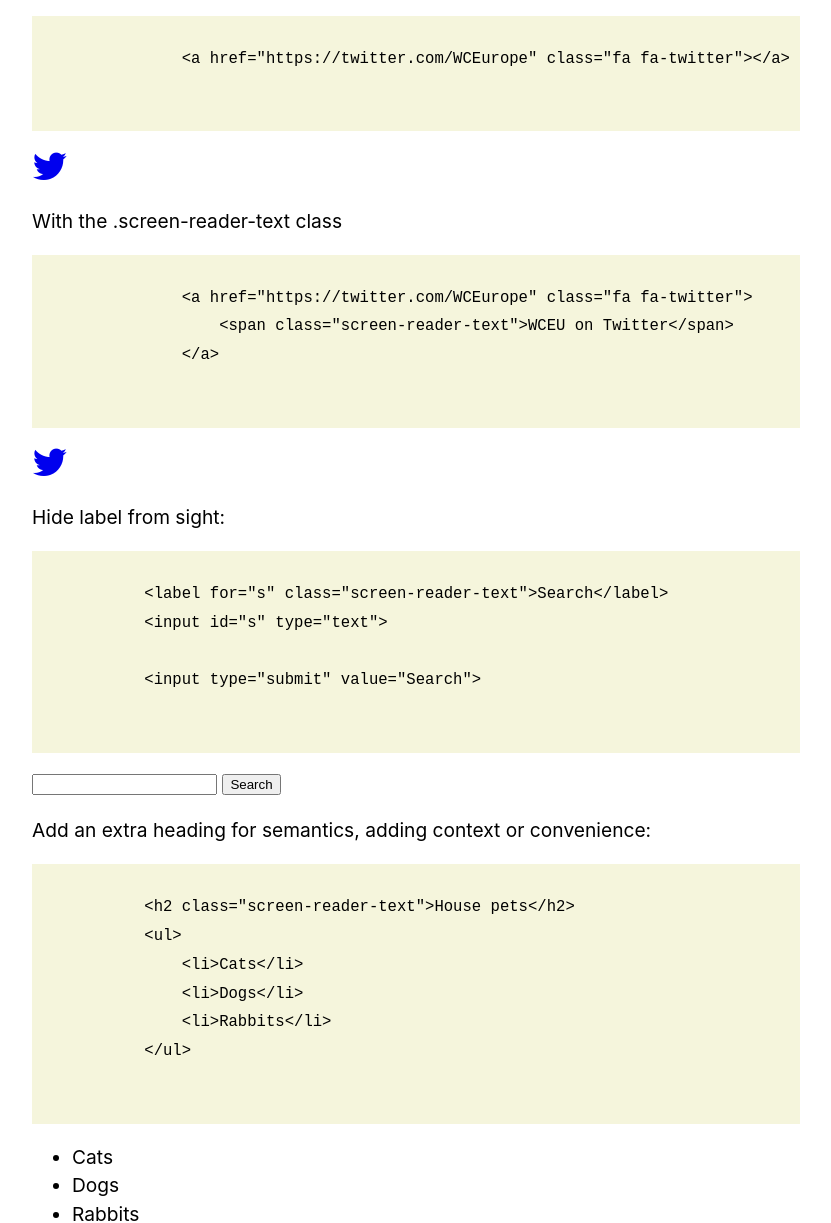
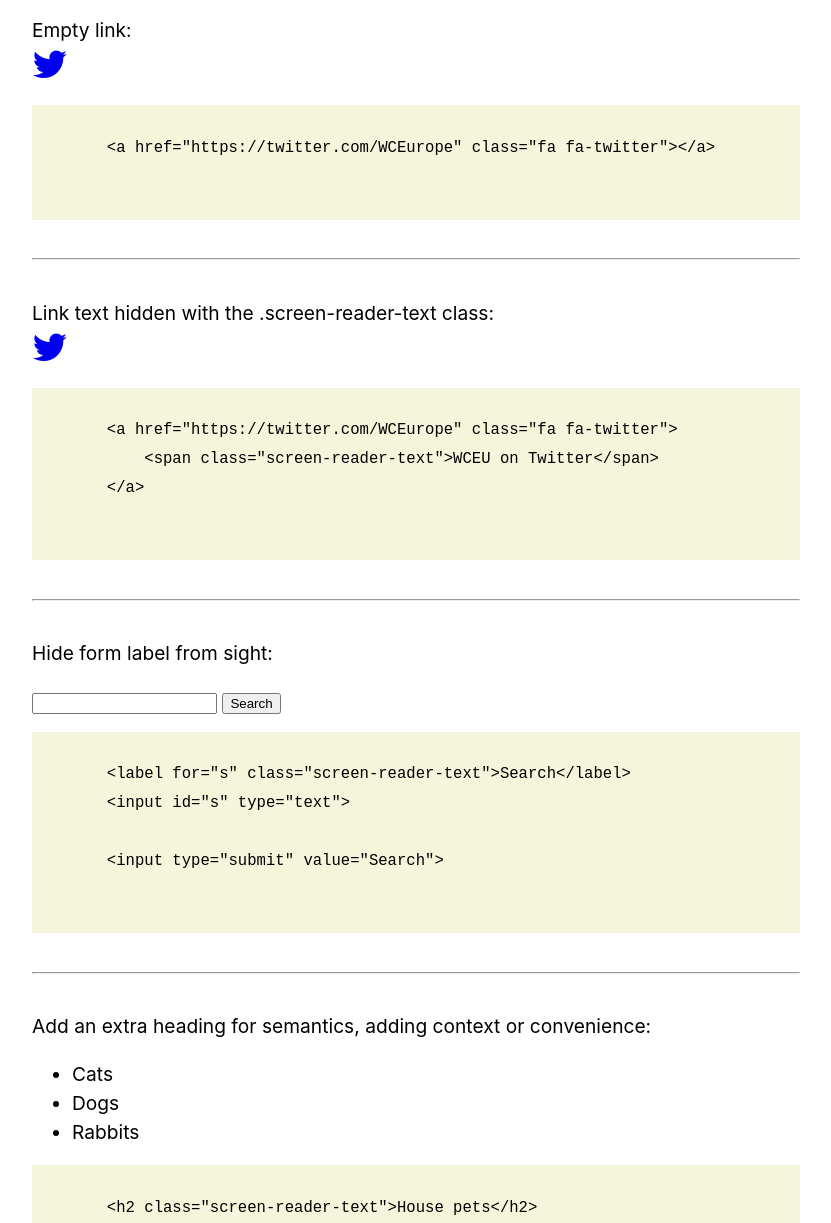
Before and after one commit to rianrietveld/wceu17, a plain HTML site: page static/screen-reader-text.html in a window 1280 px wide. Shown: the part 98-1321 px from the top of the page, without its empty margins (224-1055 px from the left). Drawn offline with Linux system fonts and the light colour scheme.

Commit message:
scree-reader-text

```diff
--- a/static/screen-reader-text.html
+++ b/static/screen-reader-text.html
@@ -18,17 +18,22 @@
 </header>
 
 <main>
-    <p>
+
+    <p>Empty link:<br />
+        <a href="https://twitter.com/WCEurope" class="fa fa-twitter"></a>
+    </p>
+
     <pre aria-hidden="true">
     <code>
         &lt;a href="https://twitter.com/WCEurope" class="fa fa-twitter"&gt;&lt;/a&gt;
     </code>
     </pre>
 
-        <a href="https://twitter.com/WCEurope" class="fa fa-twitter"></a>
+    <hr />
+
+    <p>Link text hidden with the .screen-reader-text class:<br />
+        <a href="https://twitter.com/WCEurope" class="fa fa-twitter"><span class="screen-reader-text">WCEU on Twitter</span></a>
     </p>
-
-    <p>With the .screen-reader-text class<br />
     <pre aria-hidden="true">
     <code>
         &lt;a href="https://twitter.com/WCEurope" class="fa fa-twitter"&gt;
@@ -37,11 +42,17 @@
     </code>
     </pre>
 
-    <a href="https://twitter.com/WCEurope" class="fa fa-twitter"><span class="screen-reader-text">WCEU on Twitter</span></a>
-    </p>
+    <hr />
 
     <p>
-    Hide label from sight:
+        Hide form label from sight:
+    </p>
+    <form>
+        <label for="s" class="screen-reader-text">Search this site</label>
+        <input id="s" type="text">
+        <input type="submit" value="Search">
+    </form>
+
     <pre aria-hidden="true">
     <code>
         &lt;label for="s" class="screen-reader-text"&gt;Search&lt;/label&gt;
@@ -51,14 +62,15 @@
     </code>
     </pre>
 
-    <form>
-        <label for="s" class="screen-reader-text">Search this site</label>
-        <input id="s" type="text">
-        <input type="submit" value="Search">
-    </form>
-    </p>
+    <hr />
 
-    <p>Add an extra heading for semantics, adding context or convenience:
+    <p>Add an extra heading for semantics, adding context or convenience:</p>
+    <h2 class="screen-reader-text">House pets</h2>
+    <ul>
+        <li>Cats</li>
+        <li>Dogs</li>
+        <li>Rabbits</li>
+    </ul>
 
     <pre aria-hidden="true">
     <code>
@@ -71,13 +83,7 @@
     </code>
     </pre>
 
-    <h2 class="screen-reader-text">House pets</h2>
-    <ul>
-        <li>Cats</li>
-        <li>Dogs</li>
-        <li>Rabbits</li>
-    </ul>
-    </p>
+    <hr />
 
     <h2 aria-hidden="true">CSS screen-reader-text</h2>
     <pre aria-hidden="true">
```
Also changed, not shown: static/aria-describedby.html (+2 -0 lines). Lines whose indentation alone changed are shown as unchanged.
